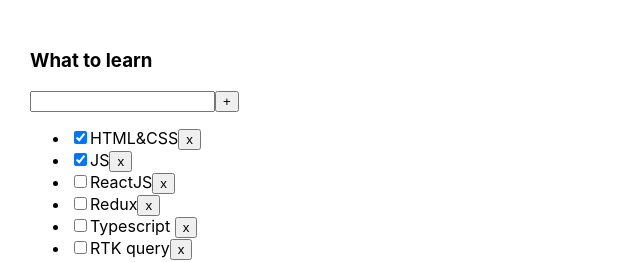
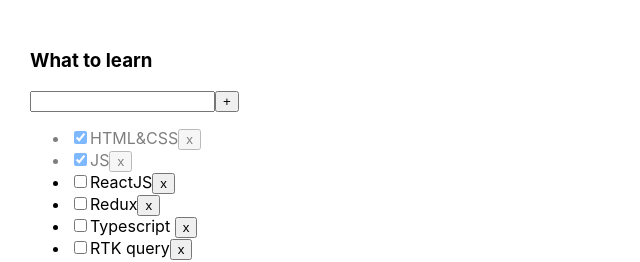
Before and after one commit to nikitastas/todolist, a React (Create React App) app: page / in a window 1280 px wide. Shown: the top 262 px of the page, without its empty margins (0-640 px from the left). Built offline with nearby package versions, Linux system fonts and the light colour scheme.

Commit message:
Added styling for completed tasks

```diff
--- a/src/App.css
+++ b/src/App.css
@@ -18,3 +18,7 @@
 .active-filter {
   background-color: lightgreen;
 }
+
+.is-done {
+  opacity: 0.5;
+}
--- a/src/Todolist.tsx
+++ b/src/Todolist.tsx
@@ -68,7 +68,7 @@ export const Todolist = ({title, tasks, date, removeTask, changeFilter, addTask,
                             changeTaskStatus(task.id, newStatusValue)
                         }
                         return (
-                            <li key={task.id}>
+                            <li key={task.id} className={task.isDone ? 'is-done' : ''}>
                                 <input type="checkbox" checked={task.isDone} onChange={changeTaskStatusHandler}/>
                                 <span>{task.title}</span>
                                 <Button title={'x'} onClick={removeTaskHandler}/>
@@ -82,8 +82,12 @@ export const Todolist = ({title, tasks, date, removeTask, changeFilter, addTask,
                 <Button className={filter === 'all' ? 'active-filter' : ''}
                         title={'All'}
                         onClick={() => changeFilterTasksHandler('all')}/>
-                <Button className={filter === 'active' ? 'active-filter' : ''} title={'Active'} onClick={() => changeFilterTasksHandler('active')}/>
-                <Button className={filter === 'completed' ? 'active-filter' : ''} title={'Completed'} onClick={() => changeFilterTasksHandler('completed')}/>
+                <Button className={filter === 'active' ? 'active-filter' : ''}
+                        title={'Active'}
+                        onClick={() => changeFilterTasksHandler('active')}/>
+                <Button className={filter === 'completed' ? 'active-filter' : ''}
+                        title={'Completed'}
+                        onClick={() => changeFilterTasksHandler('completed')}/>
             </div>
             <div>{date}</div>
         </div>
```
